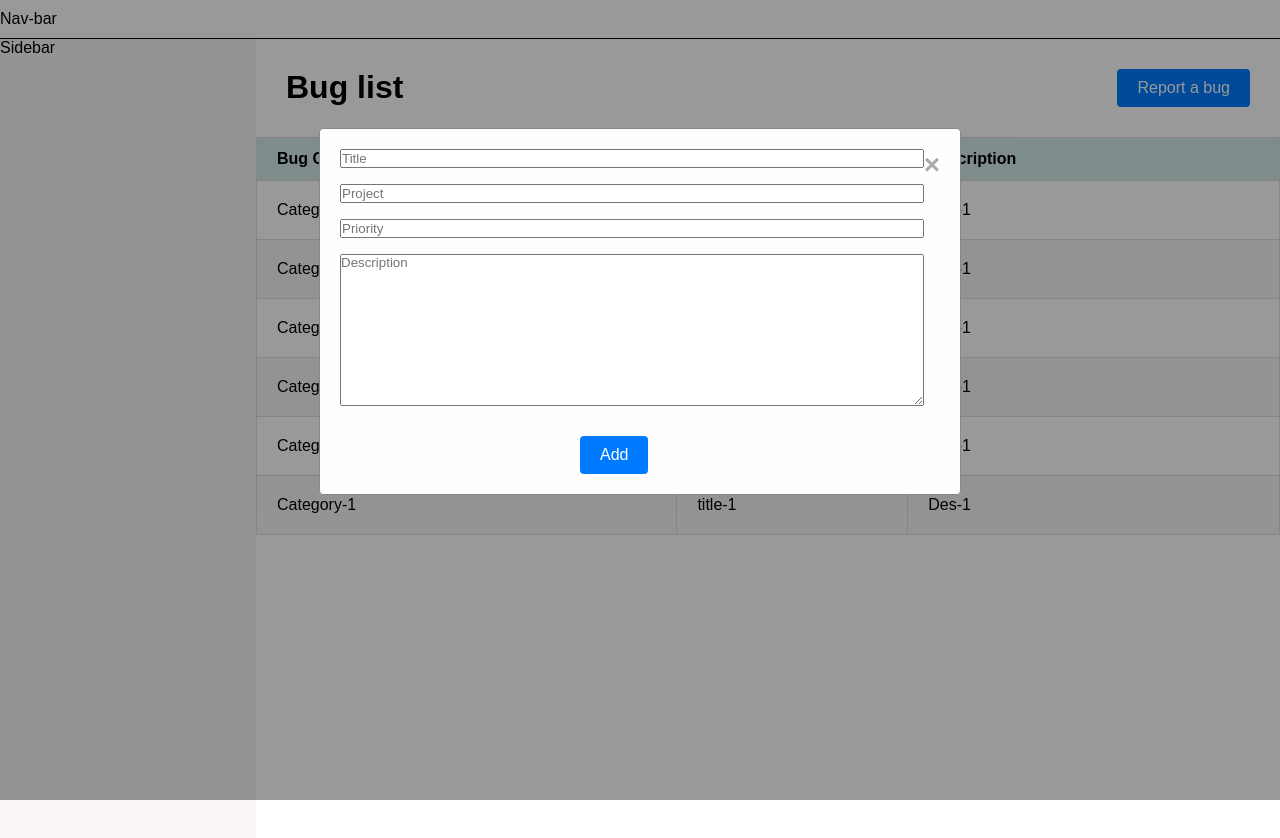
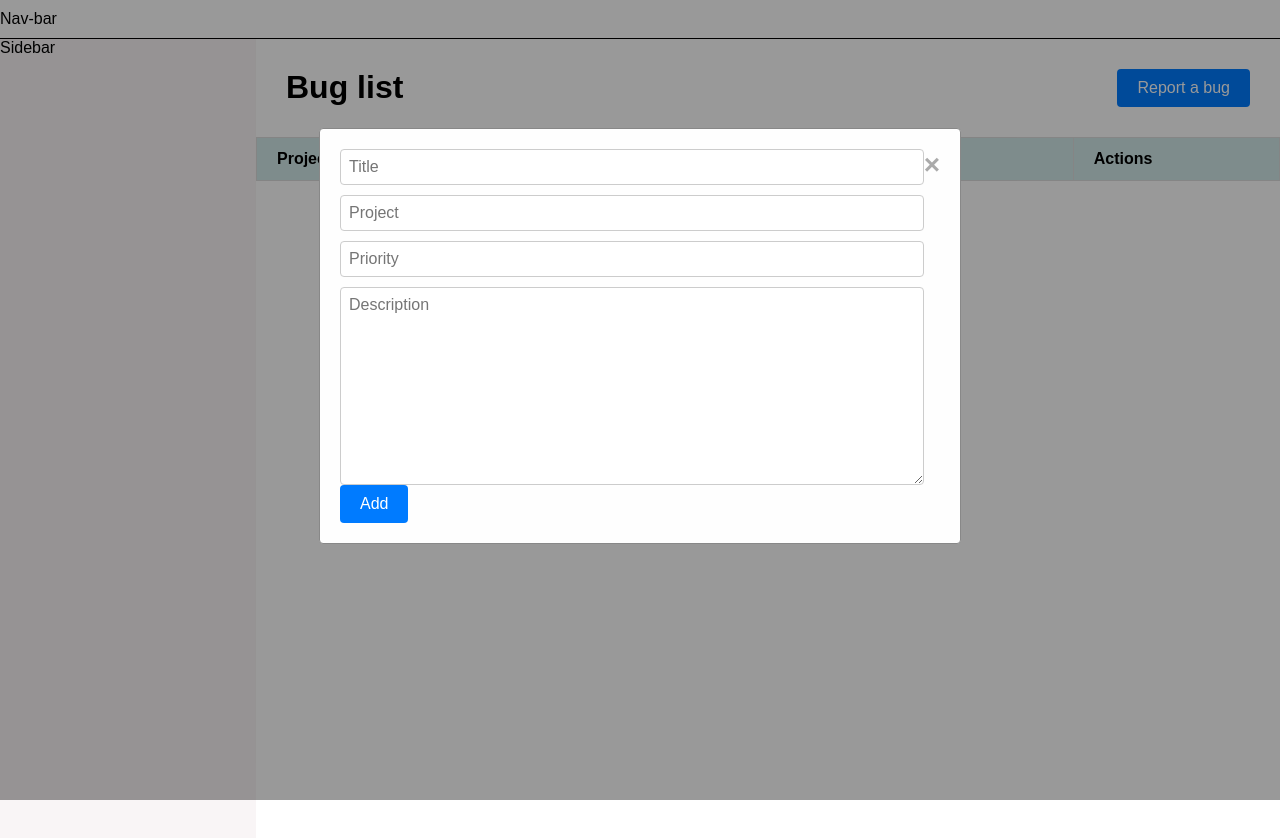
Before and after one commit to utsukta1/bug-Tracker, a React (Vite) app: page / in a window 1280 px wide. Both pictures are taken after a click on the button "Report a bug". Built offline with nearby package versions, Linux system fonts and the light colour scheme.

Commit message:
Bug table update

```diff
--- a/src/views/AddForm/index.css
+++ b/src/views/AddForm/index.css
@@ -1,9 +1,3 @@
-.form-input {
-    display: flex;
-    flex-direction: column;
-    gap: 1rem;
-}
-
 .add-btn {
     padding: 10px 20px;
     font-size: 16px;
@@ -15,3 +9,31 @@
     margin-left: 40%;
     margin-top: 5%;
 }
+
+.form-input {
+    display: flex;
+    flex-direction: column;
+    gap: 10px;
+}
+
+
+.inp {
+    padding: 8px;
+    border: 1px solid #ccc;
+    border-radius: 4px;
+    font-size: 16px;
+}
+
+
+textarea {
+    padding: 8px;
+    border: 1px solid #ccc;
+    border-radius: 4px;
+    font-size: 16px;
+    resize: vertical;
+
+}
+
+.error {
+    color: red;
+}
--- a/src/views/AddForm/index.jsx
+++ b/src/views/AddForm/index.jsx
@@ -1,26 +1,94 @@
-import React from "react";
-import "./index.css"
+import React, { useState } from "react";
+import Button from "../button";
+import "./index.css";
 
-function AddForm() {
+function AddForm(props) {
+    const { onAddSuccess } = props;
+    const initialFormState = {
+        title: '',
+        project: '',
+        priority: '',
+        desc: '',
+        errors: {
+            title: '',
+            project: '',
+            priority: '',
+            desc: ''
+        }
+    };
+
+    const [formState, setFormState] = useState(initialFormState);
+
+    const saveData = () => {
+        const { title, project, priority, desc } = formState;
+
+        const errors = {
+            title: title ? '' : 'Title is required',
+            project: project ? '' : 'Project is required',
+            priority: priority ? '' : 'Priority is required',
+            desc: desc ? '' : 'Description is required'
+        };
+
+        if (Object.values(errors).some(error => error)) {
+            setFormState({ ...formState, errors });
+            return;
+        }
+
+        const bug = {
+            title,
+            project,
+            priority,
+            desc
+        };
+
+        onAddSuccess(bug);
+
+        setFormState(initialFormState);
+    };
+
     return (
-
         <>
-
-            <div className="form-input">
-                <input type="text" className="inp" placeholder="Title" />
-                <input type="text" className="inp" placeholder="Project" />
-                <input type="text" className="inp" placeholder="Priority" />
-                <textarea name="desc" id="desc" cols="30" rows="10" placeholder="Description"></textarea>
-
-
-            </div>
-            <button className="add-btn">Add</button>
-
-
+            <form>
+                <div className="form-input">
+                    <input
+                        type="text"
+                        className="inp"
+                        value={formState.title}
+                        onChange={(e) => setFormState({ ...formState, title: e.target.value })}
+                        placeholder="Title"
+                    />
+                    {formState.errors.title && <span className="error">{formState.errors.title}</span>}
+                    <input
+                        type="text"
+                        className="inp"
+                        value={formState.project}
+                        onChange={(e) => setFormState({ ...formState, project: e.target.value })}
+                        placeholder="Project"
+                    />
+                    {formState.errors.project && <span className="error">{formState.errors.project}</span>}
+                    <input
+                        type="text"
+                        className="inp"
+                        value={formState.priority}
+                        onChange={(e) => setFormState({ ...formState, priority: e.target.value })}
+                        placeholder="Priority"
+                    />
+                    {formState.errors.priority && <span className="error">{formState.errors.priority}</span>}
+                    <textarea
+                        name="desc"
+                        id="desc"
+                        cols="30"
+                        rows="10"
+                        value={formState.desc}
+                        onChange={(e) => setFormState({ ...formState, desc: e.target.value })}
+                        placeholder="Description"
+                    ></textarea>
+                    {formState.errors.desc && <span className="error">{formState.errors.desc}</span>}
+                </div>
+                <Button onClick={saveData} title="Add" />
+            </form>
         </>
-
-
-    )
+    );
 }
 
 export default AddForm;
--- a/src/views/BugList/index.jsx
+++ b/src/views/BugList/index.jsx
@@ -1,94 +1,95 @@
-import React from "react";
+import React, { useState, useEffect } from "react";
 import Nav from "../Navbar";
 import Side from "../aside";
+import AddForm from "../AddForm";
+import Button from "../button";
 import "./index.css";
-import Btn from "../button";
+
+function BugList() {
+    const [bugData, setBugData] = useState(() => {
+        const storedBugs = localStorage.getItem('bugs');
+        if (storedBugs !== undefined && storedBugs !== null) {
+            return JSON.parse(localStorage.getItem('bugs'));
+        }
+        return [];
+    });
 
 
 
-function BugList() {
-    return (
-        <>
-
-            <div className="total">
-                <Nav />
-
-                <div className="aside">
-                    <div className="as"><Side /></div>
-                    <div className="container">
-
-
-                        <div className="btn">
-                            <div><h1>Bug list</h1></div>
-                            <div><Btn /></div>
-
-                        </div>
-
-                        <table className="category-table">
-
-                            <thead>
-
-                                <tr>
-                                    <th>Bug Category</th>
-                                    <th>Title</th>
-                                    <th>Description</th>
-                                </tr>
-                            </thead>
-
-                            <tbody>
-                                <tr>
-                                    <td>Category-1</td>
-                                    <td>title-1</td>
-                                    <td>Des-1</td>
-                                </tr>
-                                <tr>
-                                    <td>Category-1</td>
-                                    <td>title-1</td>
-                                    <td>Des-1</td>
-                                </tr>
-                                <tr>
-                                    <td>Category-1</td>
-                                    <td>title-1</td>
-                                    <td>Des-1</td>
-                                </tr>
-                                <tr>
-                                    <td>Category-1</td>
-                                    <td>title-1</td>
-                                    <td>Des-1</td>
-                                </tr>
-                                <tr>
-                                    <td>Category-1</td>
-                                    <td>title-1</td>
-                                    <td>Des-1</td>
-                                </tr>
-                                <tr>
-                                    <td>Category-1</td>
-                                    <td>title-1</td>
-                                    <td>Des-1</td>
-                                </tr>
-
-                            </tbody>
-
-
-                        </table>
-
-
-                    </div>
+    const onAddSuccess = (newBugItem) => {
+        const newData = [...bugData, newBugItem];
+        setBugData(newData);
+        localStorage.setItem('bugs', JSON.stringify(newData));
+        setShowModal(false);
+    };
 
 
 
 
-                </div>
-
-
-            </div>
 
 
 
+    const [showModal, setShowModal] = useState(false);
 
+    const toggleModal = () => {
+        setShowModal(!showModal);
+    };
+
+    const deleteBug = (index) => {
+        const updatedBugs = [...bugData];
+        updatedBugs.splice(index, 1);
+        setBugData(updatedBugs);
+        localStorage.setItem('bugs', JSON.stringify(updatedBugs));
+    };
+
+    return (
+        <>
+            <div className="total">
+                <Nav />
+                <div className="aside">
+                    <div className="as"><Side /></div>
+                    <div className="container">
+                        <div className="btn">
+                            <div><h1>Bug list</h1></div>
+                            <Button onClick={toggleModal} title="Report a bug" />
+                            {showModal && <div className="modal">
+                                <div className="modal-content">
+                                    <span className="close" onClick={toggleModal}>&times;</span>
+                                    <AddForm onAddSuccess={onAddSuccess} />
+                                </div>
+                            </div>
+                            }
+                        </div>
+                        <table className="category-table">
+                            <thead>
+                                <tr>
+                                    <th>Project</th>
+                                    <th>Title</th>
+                                    <th>Description</th>
+                                    <th>Priority</th>
+                                    <th>Actions</th>
+                                </tr>
+                            </thead>
+                            <tbody>
+                                {bugData && bugData.map((bug, index) => (
+                                    <tr key={index}>
+                                        <td>{bug.project}</td>
+                                        <td>{bug.title}</td>
+                                        <td>{bug.desc}</td>
+                                        <td>{bug.priority}</td>
+                                        {/* <td><button onClick={() => deleteBug(index)}>Delete</button></td> */}
+                                        <td><Button onClick={() => deleteBug(index)} title="Delete" />
+
+                                        </td>
+
+                                    </tr>
+                                ))}
+                            </tbody>
+                        </table>
+                    </div>
+                </div>
+            </div>
         </>
-
-
     )
 }
 
--- a/src/views/Navbar/index.css
+++ b/src/views/Navbar/index.css
@@ -1,5 +1,5 @@
 .nav {
-    /* background-color: #C4DFDF; */
+
     background-color: white;
     border-bottom: 1px solid black;
     width: 100%;
@@ -7,8 +7,4 @@
     padding-top: 10px;
     padding-bottom: 10px;
 
-
-
-
-
 }
--- a/src/views/button/index.jsx
+++ b/src/views/button/index.jsx
@@ -1,47 +1,15 @@
-// import React from "react";
-// import { useState } from "react";
-// import addForm from "../AddForm";
-
-// import "./index.css";
-
-// function Btn() {
-
-
-//     return (
-//         <>
-//             <button className="b" onClick={addForm}>Report a bug</button>
-//         </>
-
-//     )
-// }
-
-
-
-// export default Btn;
-
-import React, { useState } from "react";
-import AddForm from "../AddForm"; // Assuming AddForm is a component to display the form
+import React from "react";
 
 import "./index.css";
 
-function Btn() {
-    const [showModal, setShowModal] = useState(false);
-
-    const toggleModal = () => {
-        setShowModal(!showModal);
-    };
-
+function Button(props) {
+    const {
+        title,
+        onClick
+    } = props;
     return (
-        <>
-            <button className="b" onClick={toggleModal}>Report a bug</button>
-            {showModal && <div className="modal">
-                <div className="modal-content">
-                    <span className="close" onClick={toggleModal}>&times;</span>
-                    <AddForm />
-                </div>
-            </div>}
-        </>
+        <button className='b' onClick={onClick} type="button">{title}</button>
     );
 }
 
-export default Btn;
+export default Button;
```
